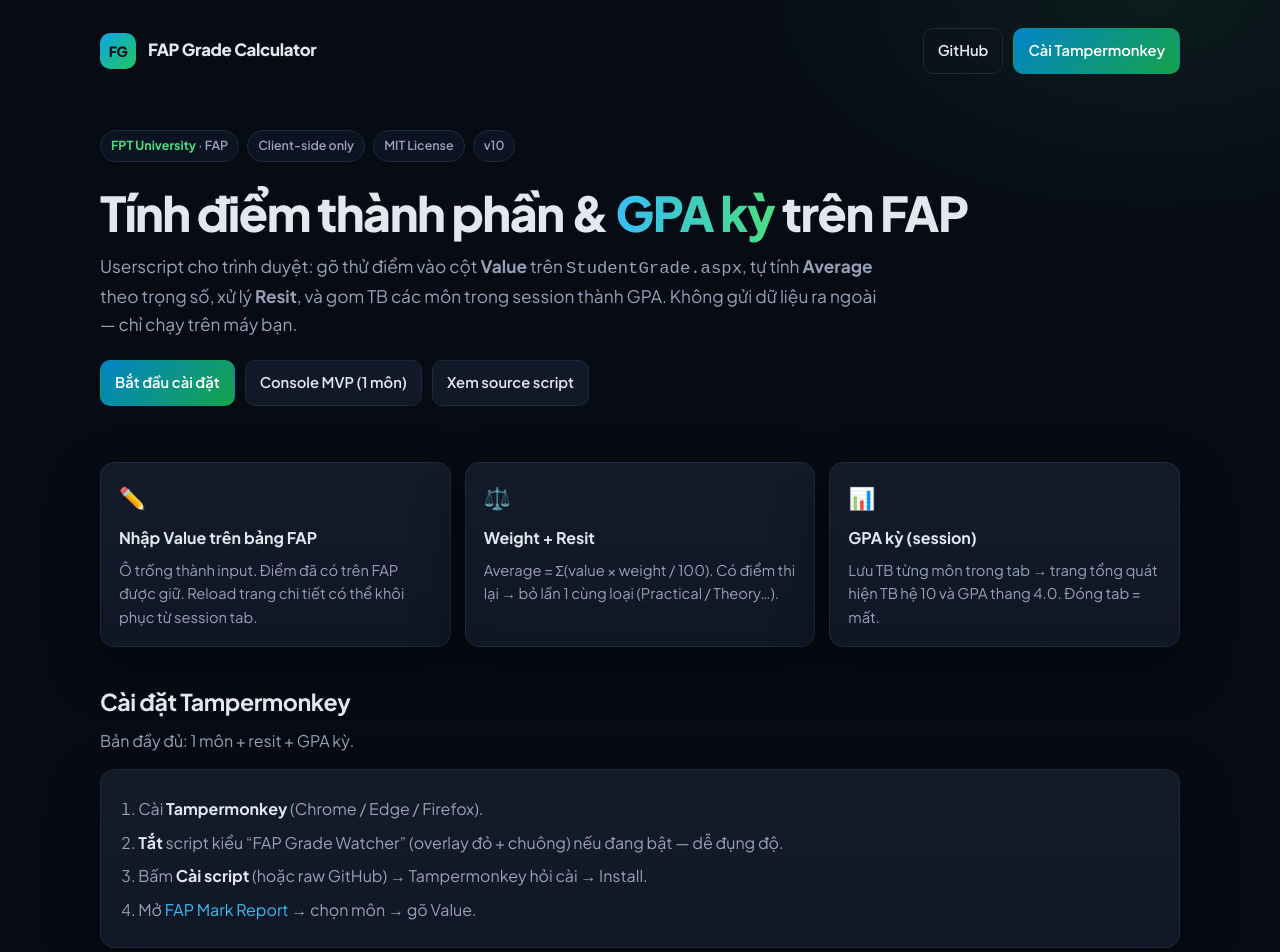
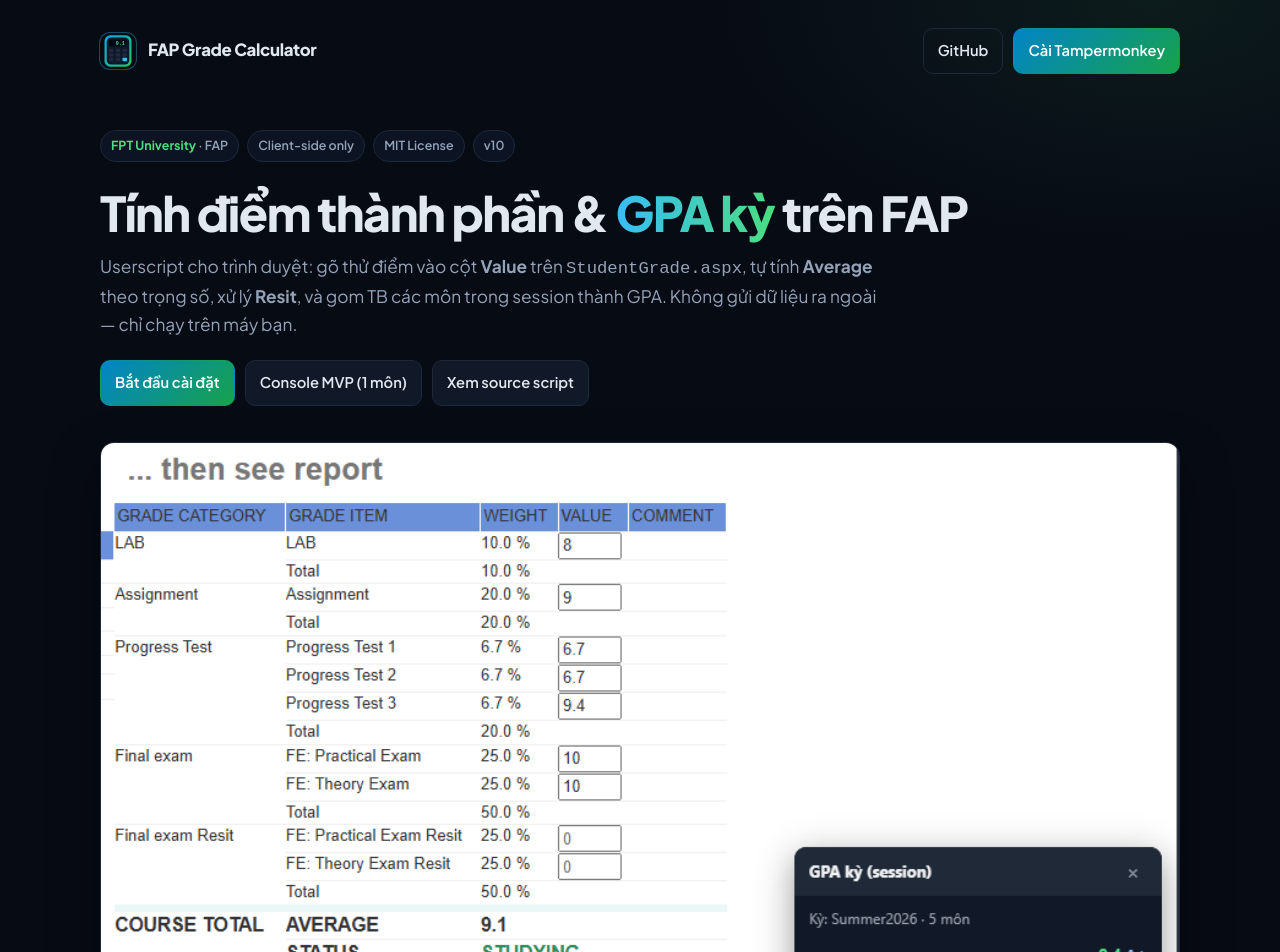
Before and after one commit to Vlantoy/fap-grade-calculator, a plain HTML site: page index.html in a window 1280 px wide. Shown: the top 952 px of the page. Drawn offline with Linux system fonts and the light colour scheme.

Commit message:
Add demo screenshot and calculator favicon for the landing page.
Use the real FAP UI capture as the homepage illustration and Open Graph image, and ship SVG/PNG/ICO calculator icons for the browser tab and brand mark.

```diff
--- a/index.html
+++ b/index.html
@@ -6,6 +6,16 @@
   <title>FAP Grade Calculator — FPT University</title>
   <meta name="description" content="Userscript & console MVP: nhập điểm Value trên FAP, tính Average theo weight, resit, GPA kỳ. Client-side only." />
   <meta name="theme-color" content="#0f172a" />
+  <link rel="icon" href="assets/favicon.svg" type="image/svg+xml" />
+  <link rel="icon" href="assets/favicon.ico" sizes="any" />
+  <link rel="icon" type="image/png" sizes="32x32" href="assets/favicon-32.png" />
+  <link rel="icon" type="image/png" sizes="16x16" href="assets/favicon-16.png" />
+  <link rel="apple-touch-icon" href="assets/favicon-32.png" />
+  <meta property="og:title" content="FAP Grade Calculator — FPT University" />
+  <meta property="og:description" content="Nhập Value trên FAP, tính Average theo weight, resit, GPA kỳ. Client-side only." />
+  <meta property="og:image" content="https://vlantoy.github.io/fap-grade-calculator/assets/demo-screenshot.png" />
+  <meta property="og:type" content="website" />
+  <meta name="twitter:card" content="summary_large_image" />
   <link rel="preconnect" href="https://fonts.googleapis.com" />
   <link rel="preconnect" href="https://fonts.gstatic.com" crossorigin />
   <link href="https://fonts.googleapis.com/css2?family=IBM+Plex+Mono:wght@400;500&family=Plus+Jakarta+Sans:wght@400;500;600;700;800&display=swap" rel="stylesheet" />
@@ -59,9 +69,31 @@
     }
     .logo {
       width: 36px; height: 36px; border-radius: 10px;
-      background: linear-gradient(135deg, #0ea5e9, #22c55e);
-      display: grid; place-items: center;
-      font-weight: 800; color: #041016; font-size: 14px;
+      overflow: hidden;
+      flex-shrink: 0;
+      box-shadow: 0 0 0 1px rgba(56,189,248,.35);
+    }
+    .logo img { width: 100%; height: 100%; display: block; }
+    .demo {
+      margin: 8px 0 8px;
+      border: 1px solid var(--border);
+      border-radius: var(--radius);
+      overflow: hidden;
+      background: var(--card);
+      box-shadow: var(--shadow);
+    }
+    .demo img {
+      display: block;
+      width: 100%;
+      height: auto;
+      vertical-align: middle;
+    }
+    .demo figcaption {
+      padding: 10px 14px;
+      font-size: 0.88rem;
+      color: var(--muted);
+      border-top: 1px solid var(--border);
+      background: rgba(15,23,42,.85);
     }
     nav { display: flex; gap: 10px; flex-wrap: wrap; }
     .btn {
@@ -221,7 +253,9 @@
   <div class="wrap">
     <header>
       <div class="brand">
-        <div class="logo">FG</div>
+        <div class="logo" aria-hidden="true">
+          <img src="assets/favicon.svg" width="36" height="36" alt="" />
+        </div>
         <div>FAP Grade Calculator</div>
       </div>
       <nav>
@@ -250,6 +284,20 @@
         <a class="btn" href="#script">Xem source script</a>
       </div>
     </section>
+
+    <figure class="demo" id="demo">
+      <img
+        src="assets/demo-screenshot.png"
+        width="1200"
+        height="700"
+        alt="Screenshot FAP Grade Calculator: bảng điểm có ô Value chỉnh được, Average 9.1, panel GPA kỳ session"
+        loading="eager"
+        decoding="async"
+      />
+      <figcaption>
+        Minh họa trên FAP: nhập Value → Average theo weight (resit = 0 không thay lần 1) · panel GPA kỳ (session) bên phải.
+      </figcaption>
+    </figure>
 
     <div class="grid">
       <div class="card">
```
Also changed, not shown: README.md, assets/demo-screenshot.png (added), assets/favicon-16.png (added), assets/favicon-32.png (added), assets/favicon.ico (added), assets/favicon.svg (added).
